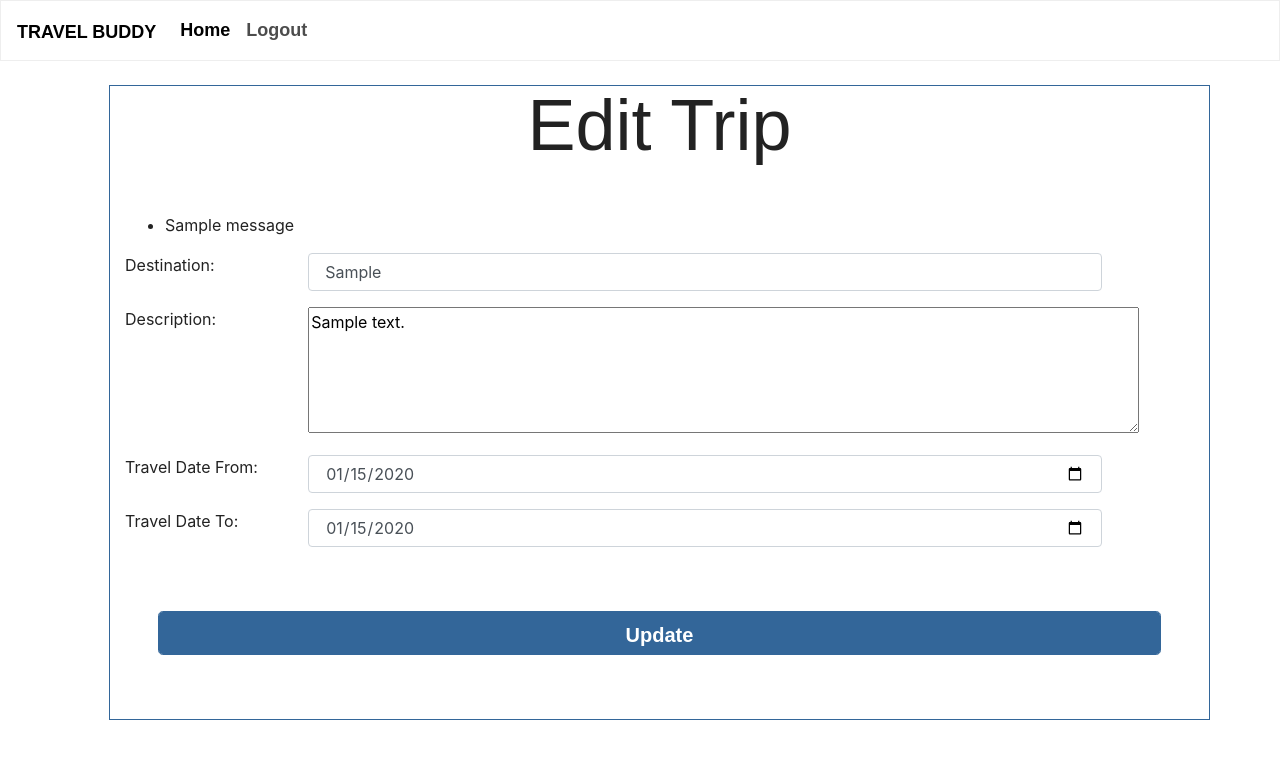
After one commit to kingbsolomon/Travel_Buddy, a Django app: page /edit/1 in a window 1280 px wide. The commit adds this page. Shown: the top 759 px of the page. Run offline with Django 3.2, Linux system fonts and the light colour scheme; tables that the repository leaves empty hold one stand-in row (values such as "Sample post"); one stand-in notice (Sample message) is shown; some libraries are stand-ins or nearby versions; some web fonts are replaced.

Commit message:
finished crud funcitonality

```diff
--- a/belt_exam/urls.py
+++ b/belt_exam/urls.py
@@ -28,4 +28,8 @@ urlpatterns = [
     path('create_trip', views.create_trip),
     path('view_trip/<int:tripid>', views.view_trip),
     path('join/<int:tripid>', views.join_trip),
+    path('del/<int:tripid>', views.del_trip),
+    path('unjoin/<int:tripid>', views.unjoin),
+    path('edit/<int:tripid>', views.edit),
+    path('update<int:tripid>', views.update),
 ]
--- a/belt_examApp/models.py
+++ b/belt_examApp/models.py
@@ -12,7 +12,7 @@ class UserManager(models.Manager):
 
         if (len(postData['name'])<3): #will add alphanumeric validator later due to spaces
             errors['name'] = "Please Enter a Valid Name (Must Be At Least 3 Characters)"
-        if (len(postData['username'])<3) or (not postData['username'].isalpha()):
+        if (len(postData['username'])<3):
             errors['username'] = "Please Enter a Valid Username (Must Be At Least 3 Characters)"
         if user:
             if user[0].username == postData['username']:
@@ -25,7 +25,7 @@ class UserManager(models.Manager):
 
     def login_validator(self, postData):
         errors_login = {}
-        if (len(postData['username'])<3) or (not postData['username'].isalpha()):
+        if (len(postData['username'])<3):
             errors_login['username'] = "Please Enter a Valid Username (Must Be At Least 3 Characters)"
         if not self.PASSWORD_REGEX.match(postData['password']):
             errors_login['password'] = "Password must be Minimum eight characters, at least one uppercase letter, one lowercase letter, one number, and one special character"
@@ -54,16 +54,16 @@ class TripManager(models.Manager):
 
 # Create your models here
 class User(models.Model):
-    name = models.CharField(max_length=255)
-    username = models.CharField(max_length=255, unique=True)
-    password = models.CharField(max_length=255)
+    name = models.CharField(max_length=50)
+    username = models.CharField(max_length=20, unique=True)
+    password = models.CharField(max_length=30)
     created_at = models.DateTimeField(auto_now_add=True)
     updated_at = models.DateTimeField(auto_now=True)
     objects = UserManager()
 
 
 class Trip(models.Model):
-    destination = models.CharField(max_length=255)
+    destination = models.CharField(max_length=50)
     planned_by = models.ForeignKey(User, related_name="planner", on_delete = models.CASCADE)
     travel_start = models.DateField()
     travel_end = models.DateField()
--- /dev/null
+++ b/belt_examApp/templates/edit.html
@@ -0,0 +1,77 @@
+<!DOCTYPE html>
+<html lang="en">
+
+<head>
+    <meta charset="UTF-8">
+    <meta name="viewport" content="width=device-width, initial-scale=1.0">
+    <title>Travel Buddy</title>
+    {% load static %}
+    <link rel="stylesheet" href="{% static 'css/bootstrap.min.css' %}">
+</head>
+
+<body>
+    <nav class="navbar navbar-expand-lg navbar-light bg-light">
+        <a class="navbar-brand">Travel Buddy</a>
+        <button class="navbar-toggler" type="button" data-toggle="collapse" data-target="#navbarColor03" aria-controls="navbarColor03" aria-expanded="false" aria-label="Toggle navigation">
+          <span class="navbar-toggler-icon"></span>
+        </button>
+
+        <div class="collapse navbar-collapse" id="navbarColor03">
+          <ul class="navbar-nav mr-auto">
+            <li class="nav-item active">
+              <a class="nav-link" href="/success">Home <span class="sr-only">(current)</span></a>
+            </li>
+            <li class="nav-item">
+              <a class="nav-link" href="/logout">Logout</a>
+            </li>
+        </div>
+      </nav>
+    <div class="container">
+        <div class="row mt-4 ml-4">
+            <div class="col border border-info">
+                <h3 class="display-3 text-center mb-5">Edit Trip</h3>
+                {% if messages %}
+                <ul class="messages">
+                    {% for message in messages %}
+                    <li {% if message.tags %} class="{{ message.tags }}" {% endif %}>{{ message }}</li>
+                    {% endfor %}
+                </ul>
+                {% endif %}
+                <form action="/update{{trip_info.id}}" method="post" class="form-horizontal">
+                    {% csrf_token %}
+                    <div class="form-group row">
+                        <label for="destination" class="col-sm-2 control-label">Destination:</label>
+                        <div class="col-sm-9">
+                            <input type="text" name="destination" class="form-control" value="{{trip_info.destination}}">
+                        </div>
+                    </div>
+                    <div class="form-group row">
+                        <label for="desc" class="col-sm-2 control-label">Description:</label>
+                        <div class="col-sm-9">
+                            <textarea name="desc" id="" cols="79" rows="5">{{trip_info.desc}}</textarea>
+                        </div>
+                    </div>
+                    <div class="form-group row">
+                        <label for="travel_start" class="col-sm-2 control-label">Travel Date From:</label>
+                        <div class="col-sm-9">
+                            <input type="date" name="travel_start" id="" class="form-control"  value="{{trip_info.travel_start|date:'Y-m-d'}}">
+                        </div>
+                    </div>
+                    <div class="form-group row">
+                        <label for="travel_end" class="col-sm-2 control-label">Travel Date To:</label>
+                        <div class="col-sm-9">
+                            <input type="date" name="travel_end" id="" class="form-control" value="{{trip_info.travel_end|date:'Y-m-d'}}">
+                        </div>
+                    </div>
+                    <div class="form-group row">
+                        <input class="btn btn-info btn-lg form-control m-5" type="submit" value="Update">
+                    </div>
+                </form>
+            </div>
+
+
+        </div>
+
+    </div>
+</body>
+</html>
--- a/belt_examApp/views.py
+++ b/belt_examApp/views.py
@@ -19,8 +19,10 @@ def register(request):
         x = request.POST
         pw_hash = bcrypt.hashpw(x['password'].encode(), bcrypt.gensalt()).decode()
         User.objects.create(name = x['name'], username = x['username'], password = pw_hash)
-        request.session['name'] = f"{x['name']}"
-        request.session['username']= f"{x['username']}"
+        user = User.objects.get(username = x['username'])
+        request.session['name'] = user.name
+        request.session['username']= user.username
+        request.session['id'] = user.id
         request.session['auth_user']= True
         return redirect('/success')
 
@@ -32,11 +34,12 @@ def login(request):
             messages.set_level(request, messages.WARNING)
         return redirect('.')
     else:
-        user = User.objects.filter(username=request.POST['username'])
+        user = User.objects.get(username=request.POST['username'])
         if user:
-            if bcrypt.checkpw(request.POST['password'].encode(), user[0].password.encode()):
-                request.session['name'] = f"{user[0].name}"
-                request.session['username']= f"{user[0].username}"
+            if bcrypt.checkpw(request.POST['password'].encode(), user.password.encode()):
+                request.session['name'] = user.name
+                request.session['username']= user.username
+                request.session['id']= user.id
                 request.session['auth_user']= True
                 return redirect('/success')
             else:
@@ -55,19 +58,15 @@ def login(request):
 def success(request):
     try:
         if request.session['auth_user'] == True:
-            my_trips = User.objects.get(username=request.session['username']).planner.all()
-            my_joins = User.objects.get(username=request.session['username']).trips.all()
-            id_mytrips = [e.id for e in my_trips]
-            id_myjoins = [e.id for e in my_joins]
-            combined_list = set(id_myjoins)- set(id_mytrips)
-            combined_exclude = id_mytrips + list(combined_list)
-            not_my_trips = Trip.objects.exclude(id__in=combined_exclude)
+            my_trips = User.objects.get(id=request.session['id']).planner.all()
+            my_joins = User.objects.get(id=request.session['id']).trips.all()
+            not_my_trips = Trip.objects.exclude(users_joining= request.session['id']).exclude(planned_by = request.session['id'])
             context = {
                 "my_trips" : my_trips,
                 "my_joins" : my_joins,
                 "not_my_trips": not_my_trips,
             }
-            return render(request, 'travels.html',context)
+            return render(request, 'travels.html', context)
     except:
         return redirect("/")
 
@@ -88,18 +87,67 @@ def create_trip(request):
         return redirect('/add')
     else:
         x = request.POST
-        user_planned_by = User.objects.get(username=request.session['username'])
+        user_planned_by = User.objects.get(id=request.session['id'])
         Trip.objects.create(destination = x["destination"], planned_by = user_planned_by,
         travel_start = x['travel_start'], travel_end = x['travel_end'], desc = x['desc'])
         return redirect('/success')
 
 def view_trip(request, tripid):
+    trip_info= Trip.objects.get(id=tripid)
+    trip_status = ""
+    if request.session['id'] == trip_info.planned_by.id:
+            trip_status = "planner"
+    else:
+        for user in trip_info.users_joining.all():
+            if request.session['id'] == user.id:
+                trip_status = "buddy"
+                break
+            else:
+                trip_status = "none"
+
     context = {
-        "trip_info": Trip.objects.get(id=tripid)
+        "trip_info": trip_info,
+        "trip_status": trip_status
     }
     return render(request, 'destination.html',context)
 
 def join_trip(request,tripid):
-    user = User.objects.get(username=request.session['username'])
+    user = User.objects.get(id=request.session['id'])
     Trip.objects.get(id=tripid).users_joining.add(user)
     return redirect('/success')
+
+def del_trip(request,tripid):
+    trip_del = Trip.objects.get(id=tripid)
+    if trip_del.planned_by.id == request.session['id']:
+        trip_del.delete()
+    return redirect('/success')
+
+def unjoin(request,tripid):
+    trip_unjoin = Trip.objects.get(id=tripid)
+    user = User.objects.get(id=request.session['id'])
+    try:
+        trip_unjoin.users_joining.remove(user)
+        return redirect('/success')
+    except:
+        return redirect('/success')
+
+def edit(request, tripid):
+    context = {
+        'trip_info': Trip.objects.get(id=tripid),
+    }
+    return render(request, 'edit.html', context)
+
+def update(request, tripid):
+    errors = Trip.objects.trip_validator(request.POST)
+    if len(errors) > 0:
+        for key,value in errors.items():
+            messages.error(request,value)
+        return redirect(f'/edit/{tripid}')
+    else:
+        trip_to_update = Trip.objects.get(id=tripid)
+        trip_to_update.destination = request.POST['destination']
+        trip_to_update.desc = request.POST['desc']
+        trip_to_update.travel_start = request.POST['travel_start']
+        trip_to_update.travel_end = request.POST['travel_end']
+        trip_to_update.save()
+        return redirect(f'/view_trip/{tripid}')
```
Also changed, not shown: belt_examApp/templates/destination.html (+14 -0 lines), belt_examApp/templates/travels.html (+2 -6 lines), belt_examApp/migrations/0004_auto_20201017_1427.py (added).
